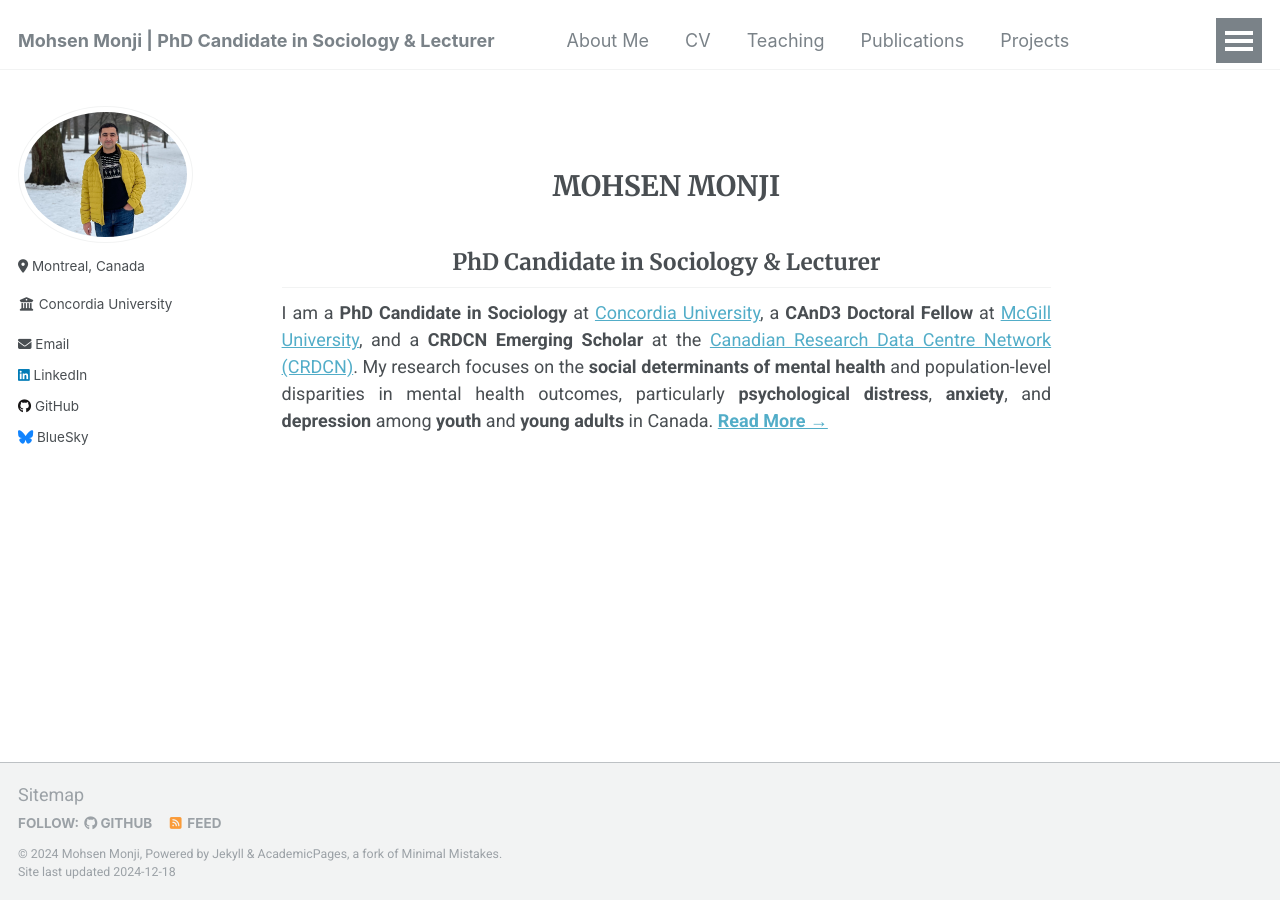
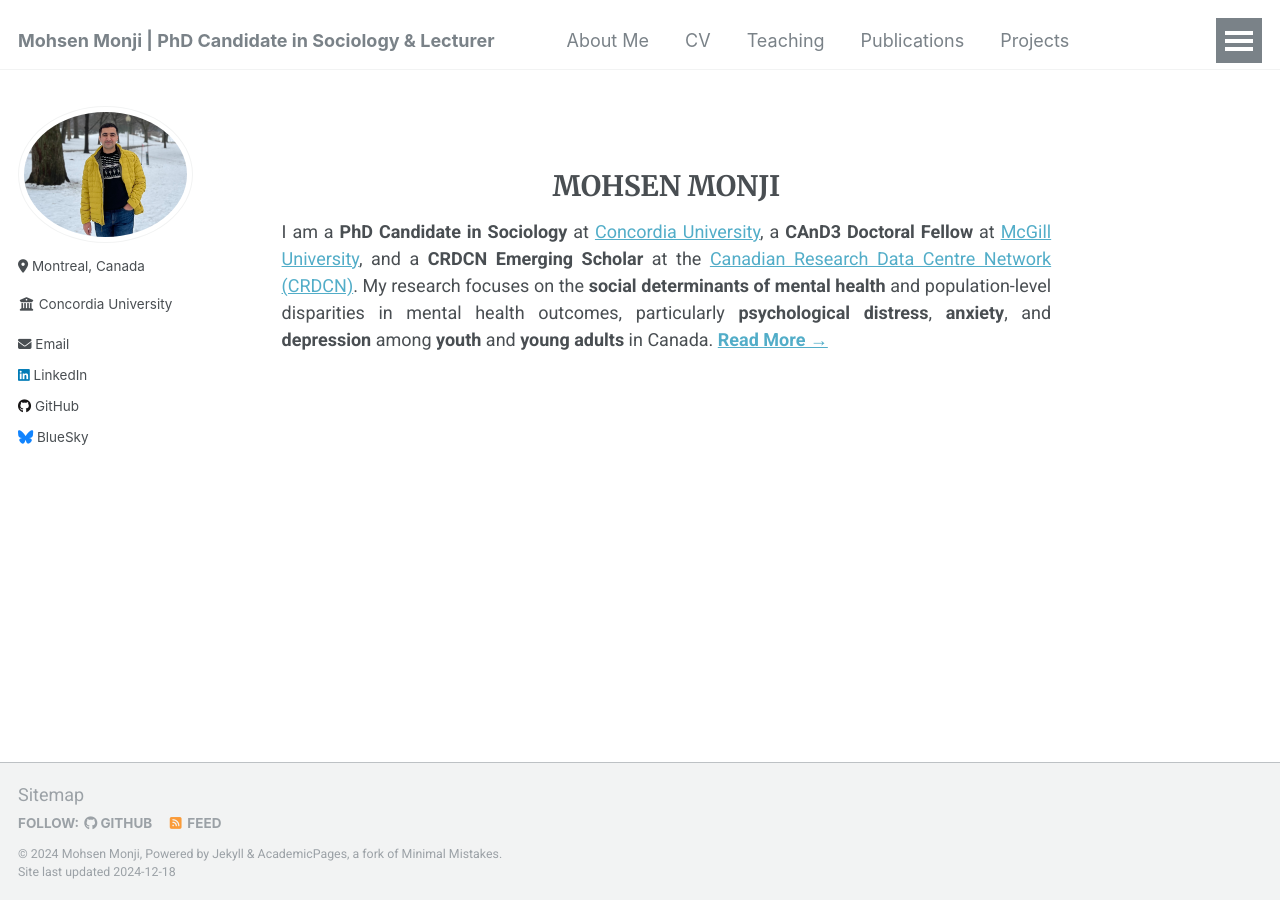
Before and after one commit to Mohsnmonji/mohsnmonji.github.io, a Jekyll site: the page built from _pages/front.md, in a window 1280 px wide. Built offline with Jekyll 4.4.1, drawn with Linux system fonts in a browser that asks for light colours.

Commit message:
Update front.md

```diff
--- a/_pages/front.md
+++ b/_pages/front.md
@@ -9,7 +9,7 @@ author_profile: true
 
 <div style="text-align: center; margin-top: 50px;">
   <h1>MOHSEN MONJI</h1>
-  <h2>PhD Candidate in Sociology & Lecturer</h2>
+
 </div>
 
 
```
